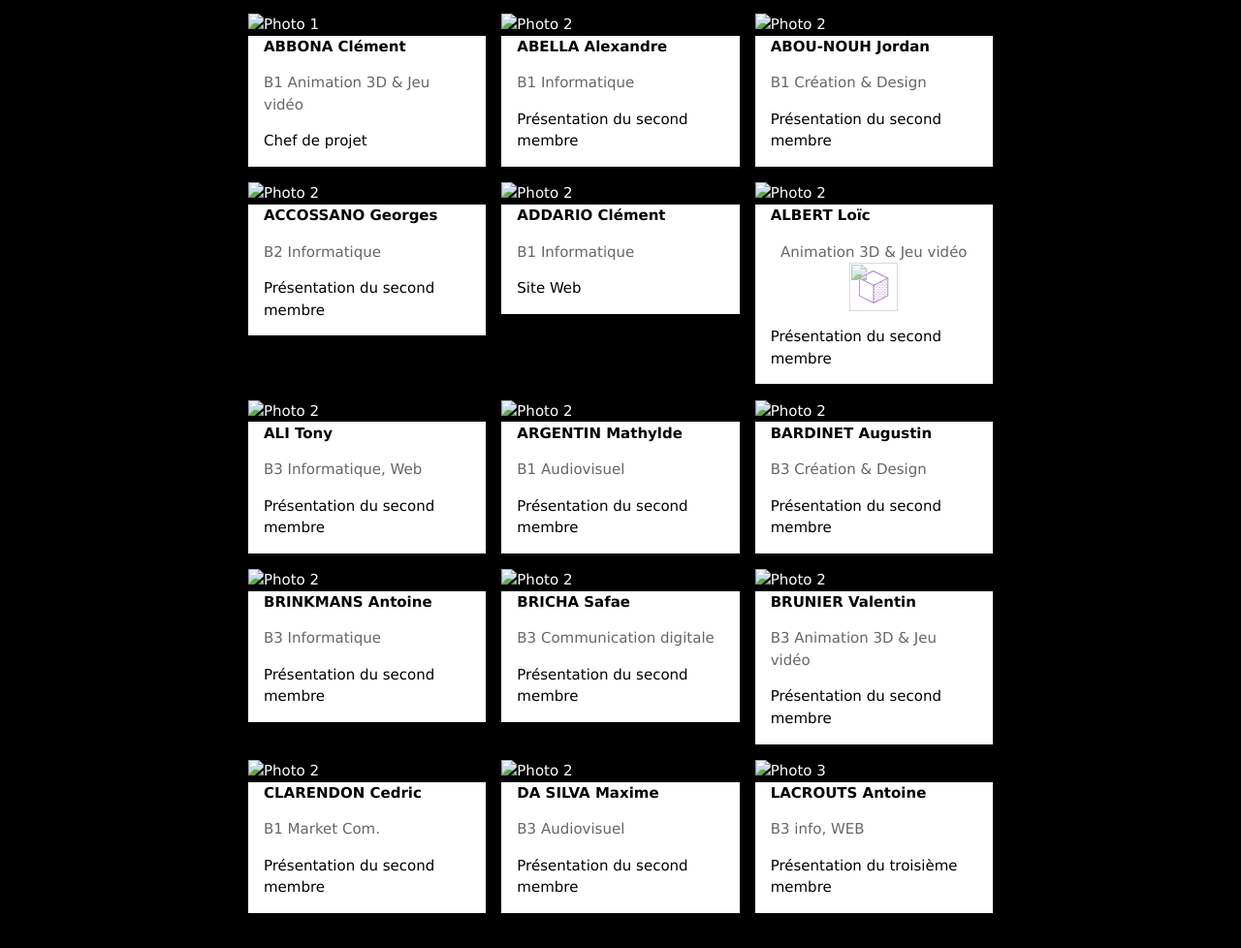
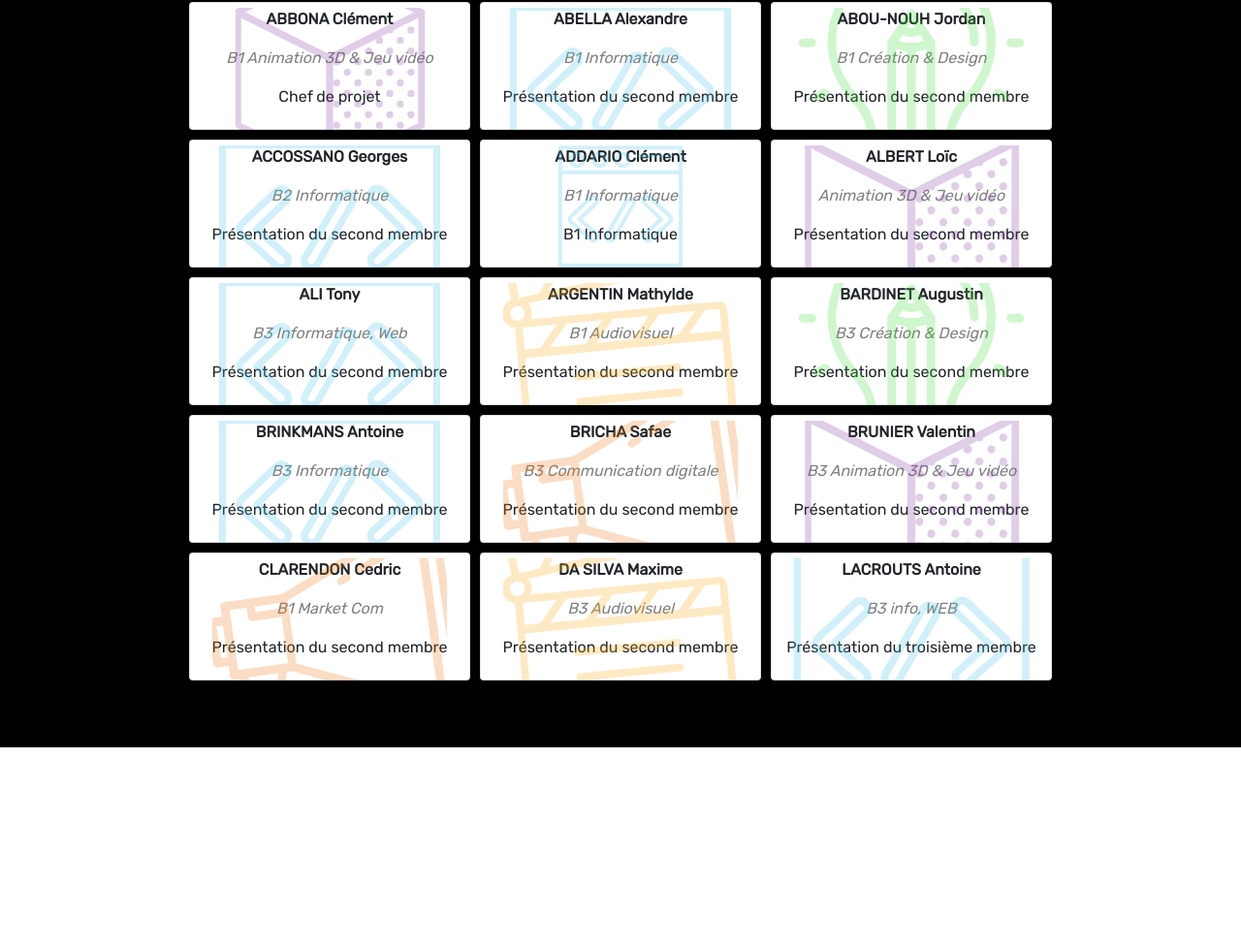
Before and after one commit to tonyali36/Challenge_48h, a plain HTML site: page membre_grpe.html in a window 1280 px wide. Shown: the part 213-1191 px from the top of the page at 97% size. After the commit the page ends 984 px from the top, so only its background shows below. Drawn offline with nearby package versions, Linux system fonts and the light colour scheme.

Commit message:
page membres

```diff
--- a/css/membres.css
+++ b/css/membres.css
@@ -0,0 +1,99 @@
+@import url('https://fonts.googleapis.com/css2?family=Rubik&display=swap');
+
+* {
+    padding: 0;
+    margin: 0;
+}
+
+h2 {
+    color: white;
+    letter-spacing: 3px;
+}
+
+.all {
+    display: flex;
+    justify-content: center;
+    align-items: center;
+    flex-wrap: wrap;
+    flex-direction: column;
+    background-color: black;
+    text-align: center;
+    padding-bottom: 5%;
+    padding-top: 5%;
+    font-family: 'Rubik', sans-serif;
+}
+
+.box-three {
+    display: flex;
+    flex-direction: row;
+    flex-wrap: wrap;
+    justify-content: center;
+    align-items: center;
+}
+
+.box {
+    width: 300px;
+}
+
+.card {
+    display: flex;
+    justify-content: center;
+    align-items: center;
+    text-align: center;
+    height: auto;
+    padding: 5px;
+    margin: 5px;
+}
+
+.infos {
+    position: relative;
+}
+
+.background {
+    width: 100%;
+    height: 105%;
+    position: absolute;
+}
+
+.anim{
+    background: url("/img/picto_ynov_jeuxvideo_cube.svg") no-repeat;
+    background-position: center;
+    background-size: 150%;
+    opacity: 25%;
+}
+
+.info {
+    background: url("/img/picto_ynov_informatique_code.svg") no-repeat;
+    background-position: center;
+    background-size: 150%;
+    opacity: 25%;
+}
+.crea {
+    background: url("/img/picto_ynov_crea_idea.svg") no-repeat;
+    background-position: center;
+    background-size: 150%;
+    opacity: 25%;
+}
+
+.audio{
+    background: url("/img/picto_ynov_audiovisuel_clap.svg") no-repeat;
+    background-position: center;
+    background-size: 150%;
+    opacity: 25%;
+}
+
+.com{
+    background: url("/img/picto_ynov_digitale_communication.svg") no-repeat;
+    background-position: center;
+    background-size: 150%;
+    opacity: 25%;
+}
+
+p{
+    font-size: 16px;
+}
+
+.spe{
+    color: grey;
+    font-style: italic;
+}
--- a/membre_grpe.html
+++ b/membre_grpe.html
@@ -2,15 +2,14 @@
 <html lang="en">
 <head>
     <meta charset="UTF-8">
-    <meta name="viewport" content="width=device-width, initial-scale=1.0">
+"viewport" content="width=device-width, initial-scale=1.0"> class="spe"
     <title>Challenge 48 Heures</title>
     <link rel="stylesheet" href="https://stackpath.bootstrapcdn.com/bootstrap/4.3.1/css/bootstrap.min.css" integrity="sha384-ggOyR0iXCbMQv3Xipma34MD+dH/1fQ784/j6cY/iJTQUOhcWr7x9JvoRxT2MZw1T" crossorigin="anonymous">
 	<link rel="stylesheet" type="text/css" href="css/bootstrap.min.css">
 	<link rel="stylesheet" type="text/css" href="css/membres.css">
 </head>
 <body>
-<!-- Script w3 -->
-<meta name="viewport" content="width=device-width, initial-scale=1">
+<!-- Script w3 --"viewport" content="width=device-width, initial-scale class="spe"=1">
 <link rel="stylesheet" href="https://www.w3schools.com/w3css/4/w3.css">
 <link rel="stylesheet" href="https://fonts.googleapis.com/css?family=Lato">
 <link rel="stylesheet" href="https://cdnjs.cloudflare.com/ajax/libs/font-awesome/4.7.0/css/font-awesome.min.css">
@@ -42,153 +41,188 @@
   </nav>
   <!-- fin de la barre de navigation -->
 
-  <div class="w3-black" id="tour">
-    <div class="w3-container w3-content w3-padding-64" style="max-width:800px">
-      <h2 class="w3-wide w3-center">Membres du groupe</h2>
 
-      <div class="w3-row-padding w3-padding-32" style="margin:0 -16px">
-        <div class="w3-third w3-margin-bottom">
-          <img src="/w3images/photo 1.jpg" alt="Photo 1" style="width:100%" class="w3-hover-opacity">
-          <div class="w3-container w3-white">
+
+<section class="all">
+  <h2>Membres du groupe</h2>
+  <div class="box-three">
+  <div class="box">
+    <div class="card">
+      <img src="" alt="">
+      <div class="infos">
+        <div class="background anim"></div>
         <p><b>ABBONA Clément</b></p>
-            <p class="w3-opacity">B1 Animation 3D & Jeu vidéo</p>
+        <p class="spe">B1 Animation 3D & Jeu vidéo</p>
         <p>Chef de projet</p>
       </div>
     </div>
-
-        <div class="w3-third w3-margin-bottom">
-          <img src="/w3images/photo 2.jpg" alt="Photo 2" style="width:100%" class="w3-hover-opacity">
-          <div class="w3-container w3-white">
+  </div>
+  <div class="box">
+    <div class="card">
+      <img src="" alt="">
+      <div class="infos">
+        <div class="background info"></div>
         <p><b>ABELLA Alexandre</b></p>
-            <p class="w3-opacity">B1 Informatique</p>
+        <p class="spe">B1 Informatique</p>
         <p>Présentation du second membre</p>
       </div>
     </div>
-
-        <div class="w3-third w3-margin-bottom">
-          <img src="/w3images/photo 2.jpg" alt="Photo 2" style="width:100%" class="w3-hover-opacity">
-          <div class="w3-container w3-white">
+  </div>
+  <div class="box">
+    <div class="card">
+      <img src="" alt="">
+      <div class="infos">
+        <div class="background crea"></div>
         <p><b>ABOU-NOUH Jordan</b></p>
-            <p class="w3-opacity">B1 Création & Design</p>
+        <p class="spe">B1 Création & Design</p>
         <p>Présentation du second membre</p>
       </div>
     </div>
-
-        <div class="w3-third w3-margin-bottom">
-          <img src="/w3images/photo 2.jpg" alt="Photo 2" style="width:100%" class="w3-hover-opacity">
-          <div class="w3-container w3-white">
+  </div>
+</div>
+<div class="box-three">
+  <div class="box">
+    <div class="card">
+      <img src="" alt="">
+      <div class="infos">
+        <div class="background info"></div>
         <p><b>ACCOSSANO Georges</b></p>
-            <p class="w3-opacity">B2 Informatique</p>
+        <p class="spe">B2 Informatique</p>
         <p>Présentation du second membre</p>
       </div>
     </div>
-
-        <div class="w3-third w3-margin-bottom">
-          <img src="/w3images/photo 2.jpg" alt="Photo 2" style="width:100%" class="w3-hover-opacity">
-          <div class="w3-container w3-white">
+  </div>
+  <div class="box">
+    <div class="card">
+      <img src="" alt="">
+      <div class="infos">
+        <div class="background info"></div>
         <p><b>ADDARIO Clément</b></p>
-            <p class="w3-opacity">B1 Informatique</p>
-            <p>Site Web</p>
+        <p class="spe">B1 Informatique</p>
+        <p>B1 Informatique</p>
       </div>
     </div>
-
-        <div class="w3-third w3-margin-bottom">
-          <img src="/w3images/photo 2.jpg" alt="Photo 2" style="width:100%" class="w3-hover-opacity">
-          <div class="w3-container w3-white">
+  </div>
+  <div class="box">
+    <div class="card">
+      <img src="" alt="">
+      <div class="infos">
+        <div class="background anim"></div>
         <p><b>ALBERT Loïc</b></p>
-            <center>
-
-               <p class="w3-opacity">Animation 3D & Jeu vidéo <img src="picto_ynov_jeuxvideo_cube.svg" height="50px" width="50px" style="background: url(img/picto_ynov_jeuxvideo_cube.svg);" ></p>
-
-
-            </center>
+        <p class="spe">Animation 3D & Jeu vidéo</p>
         <p>Présentation du second membre</p>
       </div>
     </div>
-
-        <div class="w3-third w3-margin-bottom">
-          <img src="/w3images/photo 2.jpg" alt="Photo 2" style="width:100%" class="w3-hover-opacity">
-          <div class="w3-container w3-white">
+  </div>
+</div>
+<div class="box-three">
+  <div class="box">
+    <div class="card">
+      <img src="" alt="">
+      <div class="infos">
+        <div class="background info"></div>
         <p><b>ALI Tony</b></p>
-            <p class="w3-opacity">B3 Informatique, Web</p>
+        <p class="spe">B3 Informatique, Web</p>
         <p>Présentation du second membre</p>
       </div>
     </div>
-
-        <div class="w3-third w3-margin-bottom">
-          <img src="/w3images/photo 2.jpg" alt="Photo 2" style="width:100%" class="w3-hover-opacity">
-          <div class="w3-container w3-white">
+  </div>
+  <div class="box">
+    <div class="card">
+      <img src="" alt="">
+      <div class="infos">
+        <div class="background audio"></div>
         <p><b>ARGENTIN Mathylde</b></p>
-            <p class="w3-opacity">B1 Audiovisuel</p>
+        <p class="spe">B1 Audiovisuel</p>
         <p>Présentation du second membre</p>
       </div>
     </div>
-
-        <div class="w3-third w3-margin-bottom">
-          <img src="/w3images/photo 2.jpg" alt="Photo 2" style="width:100%" class="w3-hover-opacity">
-          <div class="w3-container w3-white">
+  </div>
+  <div class="box">
+    <div class="card">
+      <img src="" alt="">
+      <div class="infos">
+        <div class="background crea"></div>
         <p><b>BARDINET Augustin</b></p>
-            <p class="w3-opacity">B3 Création & Design</p>
+        <p class="spe">B3 Création & Design</p>
         <p>Présentation du second membre</p>
       </div>
     </div>
-
-        <div class="w3-third w3-margin-bottom">
-          <img src="/w3images/photo 2.jpg" alt="Photo 2" style="width:100%" class="w3-hover-opacity">
-          <div class="w3-container w3-white">
+  </div>
+</div>
+<div class="box-three">
+  <div class="box">
+    <div class="card">
+      <img src="" alt="">
+      <div class="infos">
+        <div class="background info"></div>
         <p><b>BRINKMANS Antoine</b></p>
-            <p class="w3-opacity">B3 Informatique</p>
+        <p class="spe">B3 Informatique</p>
         <p>Présentation du second membre</p>
       </div>
     </div>
-
-        <div class="w3-third w3-margin-bottom">
-          <img src="/w3images/photo 2.jpg" alt="Photo 2" style="width:100%" class="w3-hover-opacity">
-          <div class="w3-container w3-white">
+  </div>
+  <div class="box">
+    <div class="card">
+      <img src="" alt="">
+      <div class="infos">
+        <div class="background com"></div>
         <p><b>BRICHA Safae</b></p>
-            <p class="w3-opacity">B3 Communication digitale</p>
+        <p class="spe">B3 Communication digitale</p>
         <p>Présentation du second membre</p>
       </div>
     </div>
-
-        <div class="w3-third w3-margin-bottom">
-          <img src="/w3images/photo 2.jpg" alt="Photo 2" style="width:100%" class="w3-hover-opacity">
-          <div class="w3-container w3-white">
+  </div>
+  <div class="box">
+    <div class="card">
+      <img src="" alt="">
+      <div class="infos">
+        <div class="background anim"></div>
         <p><b>BRUNIER Valentin</b></p>
-            <p class="w3-opacity">B3 Animation 3D & Jeu vidéo</p>
+        <p class="spe">B3 Animation 3D & Jeu vidéo</p>
         <p>Présentation du second membre</p>
       </div>
     </div>
-
-        <div class="w3-third w3-margin-bottom">
-          <img src="/w3images/photo 2.jpg" alt="Photo 2" style="width:100%" class="w3-hover-opacity">
-          <div class="w3-container w3-white">
+  </div>
+</div>
+<div class="box-three">
+  <div class="box">
+    <div class="card">
+      <img src="" alt="">
+      <div class="infos">
+        <div class="background com"></div>
         <p><b>CLARENDON Cedric</b></p>
-            <p class="w3-opacity">B1 Market Com.</p>
+        <p class="spe">B1 Market Com</p>
         <p>Présentation du second membre</p>
       </div>
     </div>
-
-        <div class="w3-third w3-margin-bottom">
-          <img src="/w3images/photo 2.jpg" alt="Photo 2" style="width:100%" class="w3-hover-opacity">
-          <div class="w3-container w3-white">
+  </div>
+  <div class="box">
+    <div class="card">
+      <img src="" alt="">
+      <div class="infos">
+        <div class="background audio"></div>
         <p><b>DA SILVA Maxime</b></p>
-            <p class="w3-opacity">B3 Audiovisuel</p>
+        <p class="spe">B3 Audiovisuel</p>
         <p>Présentation du second membre</p>
       </div>
     </div>
-
-        <div class="w3-third w3-margin-bottom">
-          <img src="/w3images/photo 3.jpg" alt="Photo 3" style="width:100%" class="w3-hover-opacity">
-          <div class="w3-container w3-white">
+  </div>
+  <div class="box">
+    <div class="card">
+      <img src="" alt="">
+      <div class="infos">
+        <div class="background info"></div>
         <p><b>LACROUTS Antoine</b></p>
-            <p class="w3-opacity">B3 info, WEB</p>
+        <p class="spe">B3 info, WEB</p>
         <p>Présentation du troisième membre</p>
       </div>
     </div>
   </div>
 </div>
-  </div>
+</section>
+
+
 
  <!-- Footer -->
 <footer class="w3-container w3-padding-64 w3-center w3-opacity w3-light-grey w3-xlarge">
```
Also changed, not shown: img/picto_ynov_audiovisuel_clap.svg (added), img/picto_ynov_crea_idea.svg (added), img/picto_ynov_digitale_communication.svg (added), img/picto_ynov_informatique_code.svg (added). Lines whose indentation alone changed are shown as unchanged.
